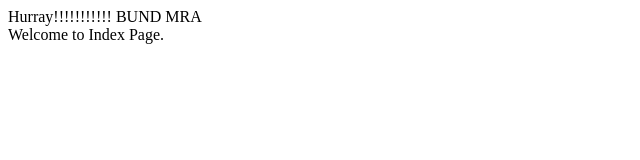
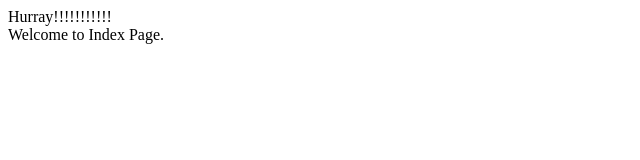
Before and after one commit to HarvinderSinghDiwan/testcicd, a plain HTML site: page index.html in a window 1280 px wide. Shown: the whole page, without its empty margins (0-640 px from the left). Drawn offline with Linux system fonts and the light colour scheme.

Commit message:
Update index.html

```diff
--- a/index.html
+++ b/index.html
@@ -1 +1 @@
-Hurray!!!!!!!!!!! BUND MRA <br> Welcome to Index Page. </br>
+Hurray!!!!!!!!!!! <br> Welcome to Index Page. </br>
```
